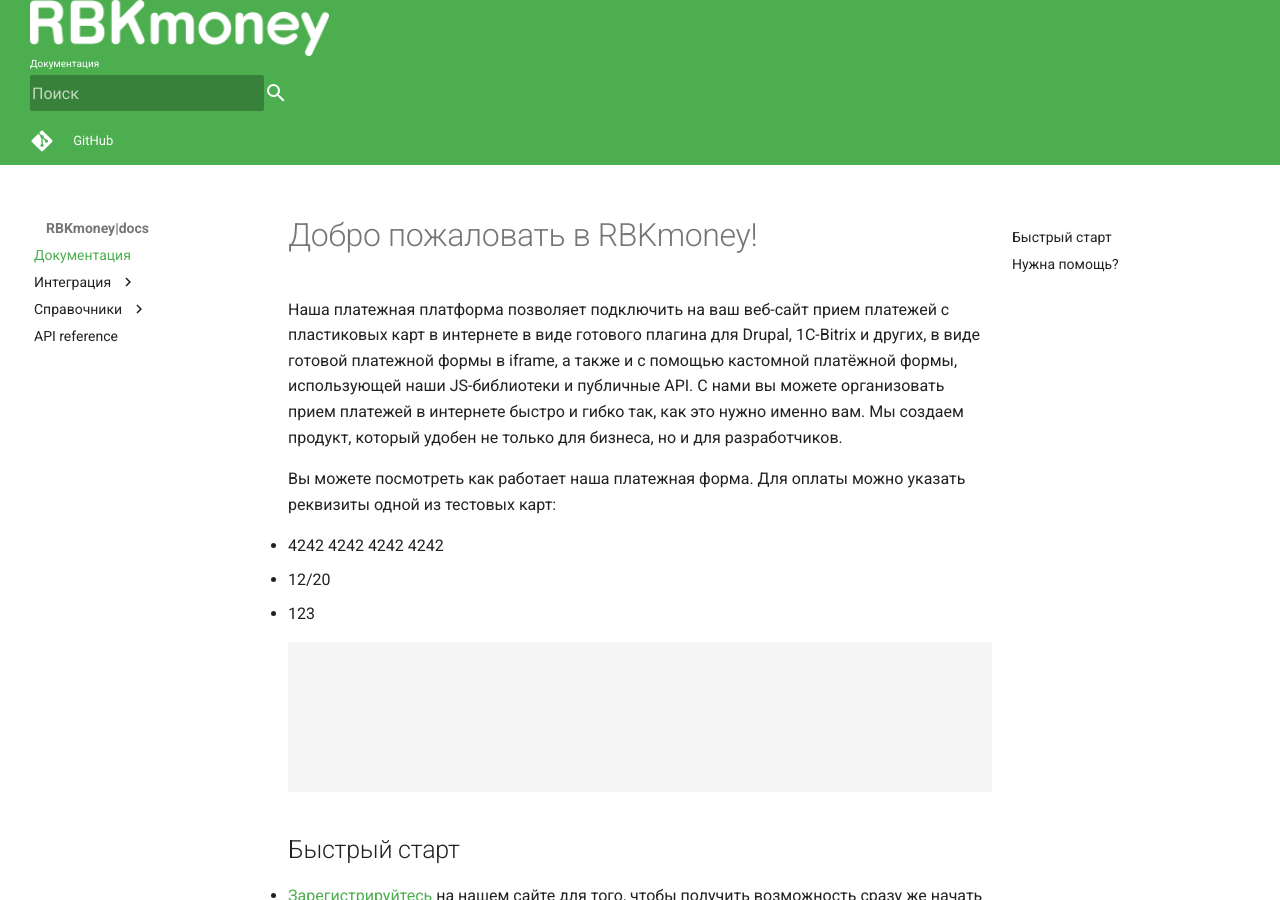
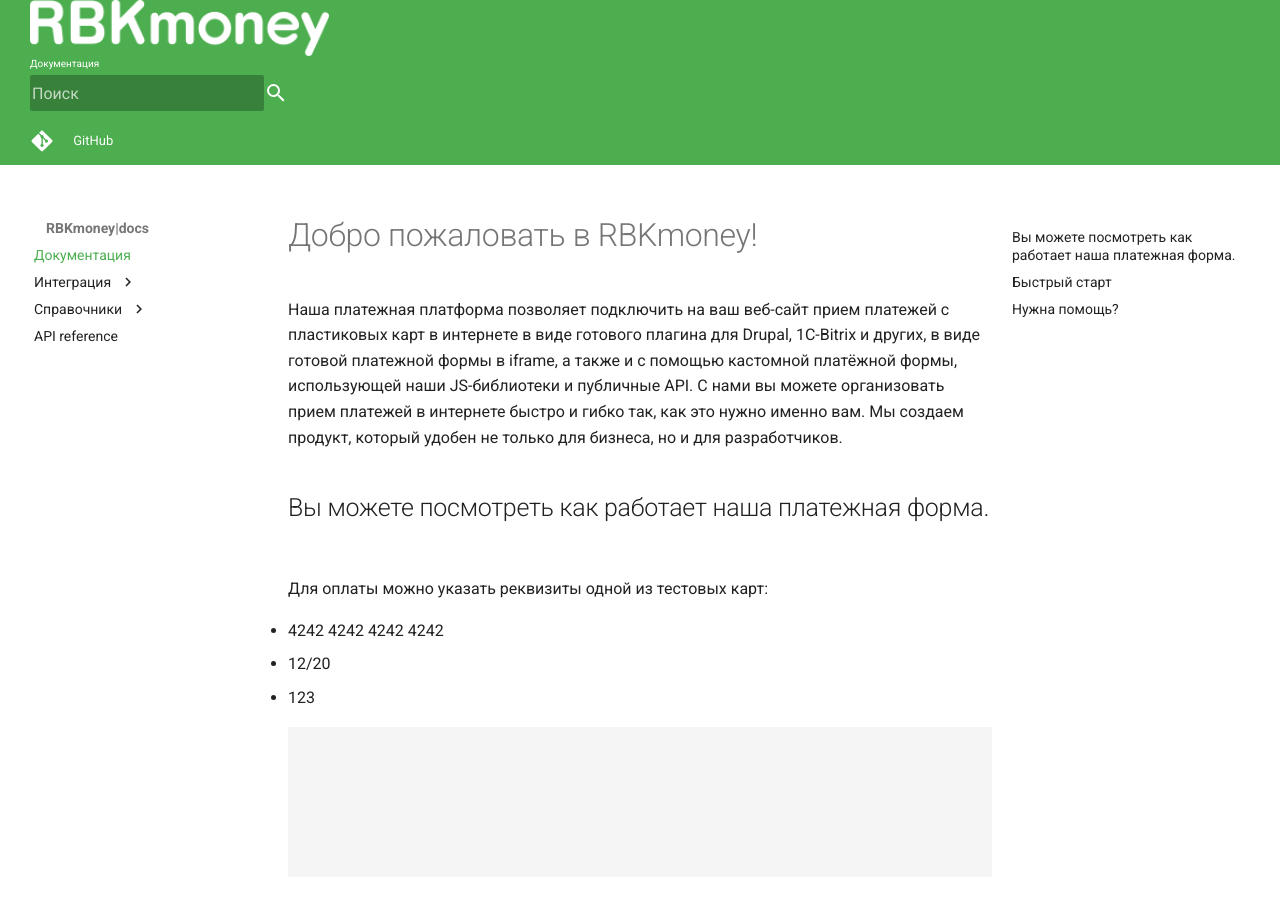
Before and after one commit to rbkmoney/docs, an MkDocs documentation site: the page built from content/index.md, in a window 1280 px wide and 900 px high. Built offline with MkDocs 1.6.1 and Material for MkDocs 9.7.7, drawn with Linux system fonts in a browser that asks for light colours; old or Windows-style settings are respelled for this version of MkDocs.

Commit message:
FE-178: add description for live demo

```diff
--- a/content/index.md
+++ b/content/index.md
@@ -3,7 +3,8 @@
 Наша платежная платформа позволяет подключить на ваш веб-сайт прием платежей с пластиковых карт в интернете в виде готового плагина для Drupal, 1C-Bitrix и других, в виде готовой платежной формы в iframe, а также и с помощью кастомной платёжной формы, использующей наши JS-библиотеки и публичные API.
 С нами вы можете организовать прием платежей в интернете быстро и гибко так, как это нужно именно вам. Мы создаем продукт, который удобен не только для бизнеса, но и для разработчиков.
 
-Вы можете посмотреть как работает наша платежная форма. Для оплаты можно указать реквизиты одной из тестовых карт:
+## Вы можете посмотреть как работает наша платежная форма.
+Для оплаты можно указать реквизиты одной из тестовых карт:
 
 - 4242 4242 4242 4242
 - 12/20
```
